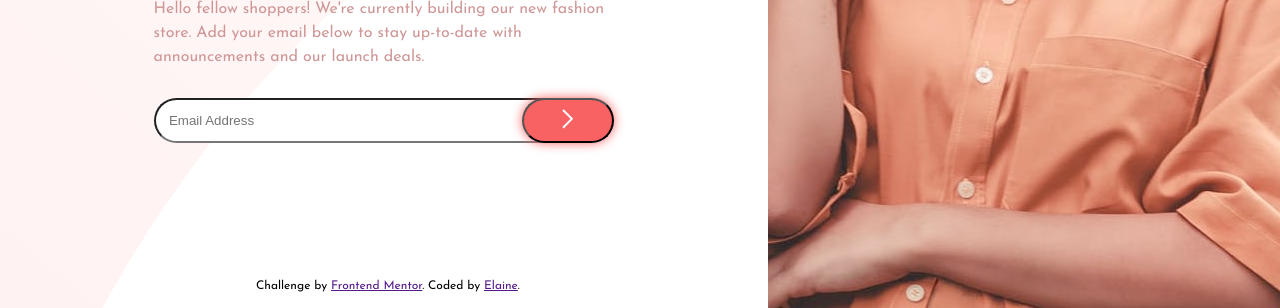
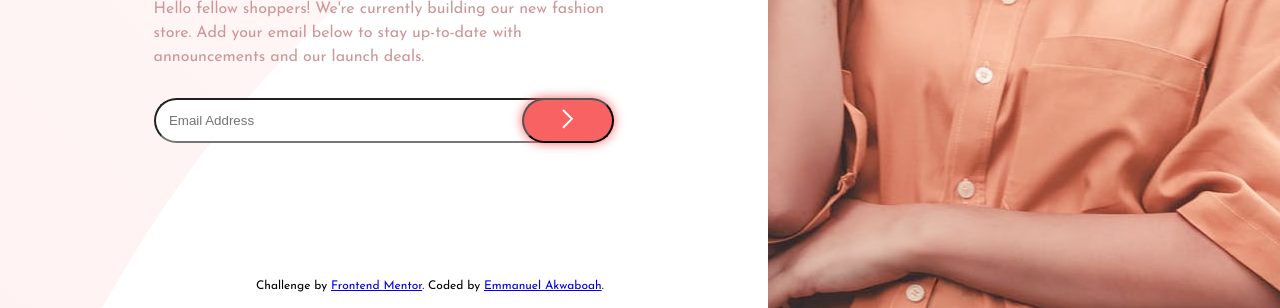
Before and after one commit to Cyrus-Akwaboah-Emmanuel/base-apparel, a plain HTML site: page index.html in a window 1280 px wide. Shown: the part 492-800 px from the top of the page. Drawn offline with Linux system fonts and the light colour scheme; a script that the page names is missing.

Commit message:
Add files via upload

```diff
--- a/index.html
+++ b/index.html
@@ -27,7 +27,7 @@
                     <img src="img/icon-error.svg" alt="error-icon" class="error-icon">
                 </form>
             </div>
-            <p class="attribute">Challenge by <a href="">Frontend Mentor</a>. Coded by <a href="">Elaine</a>.</p>
+            <p class="attribute">Challenge by <a href="https://www.frontendmentor.io/home">Frontend Mentor</a>. Coded by <a href="https://www.frontendmentor.io/profile/Cyrus-Akwaboah-Emmanuel">Emmanuel Akwaboah</a>.</p>
         </div>
         <img class="desktop" src="img/hero-desktop.jpg" alt="desktop image">
     </main>
```
